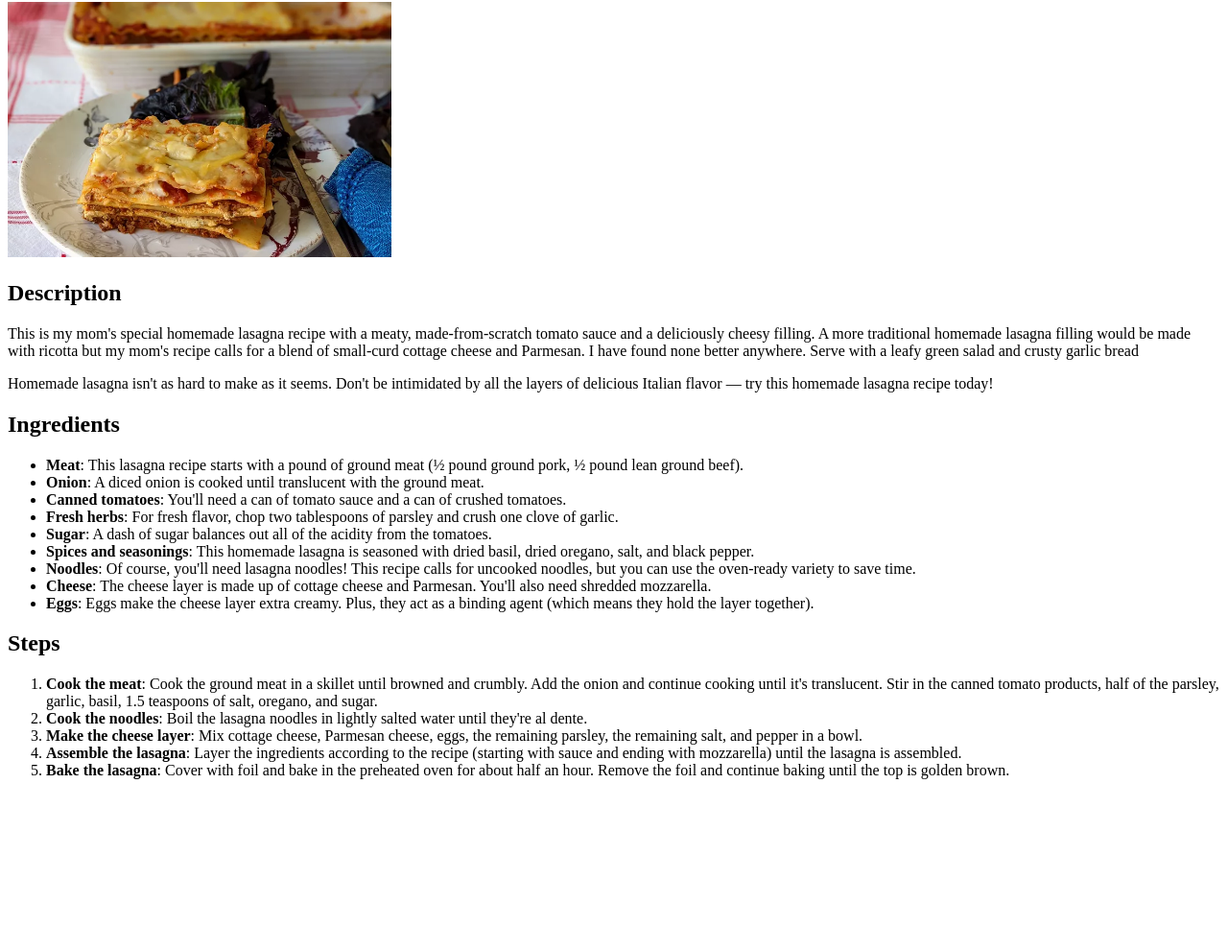
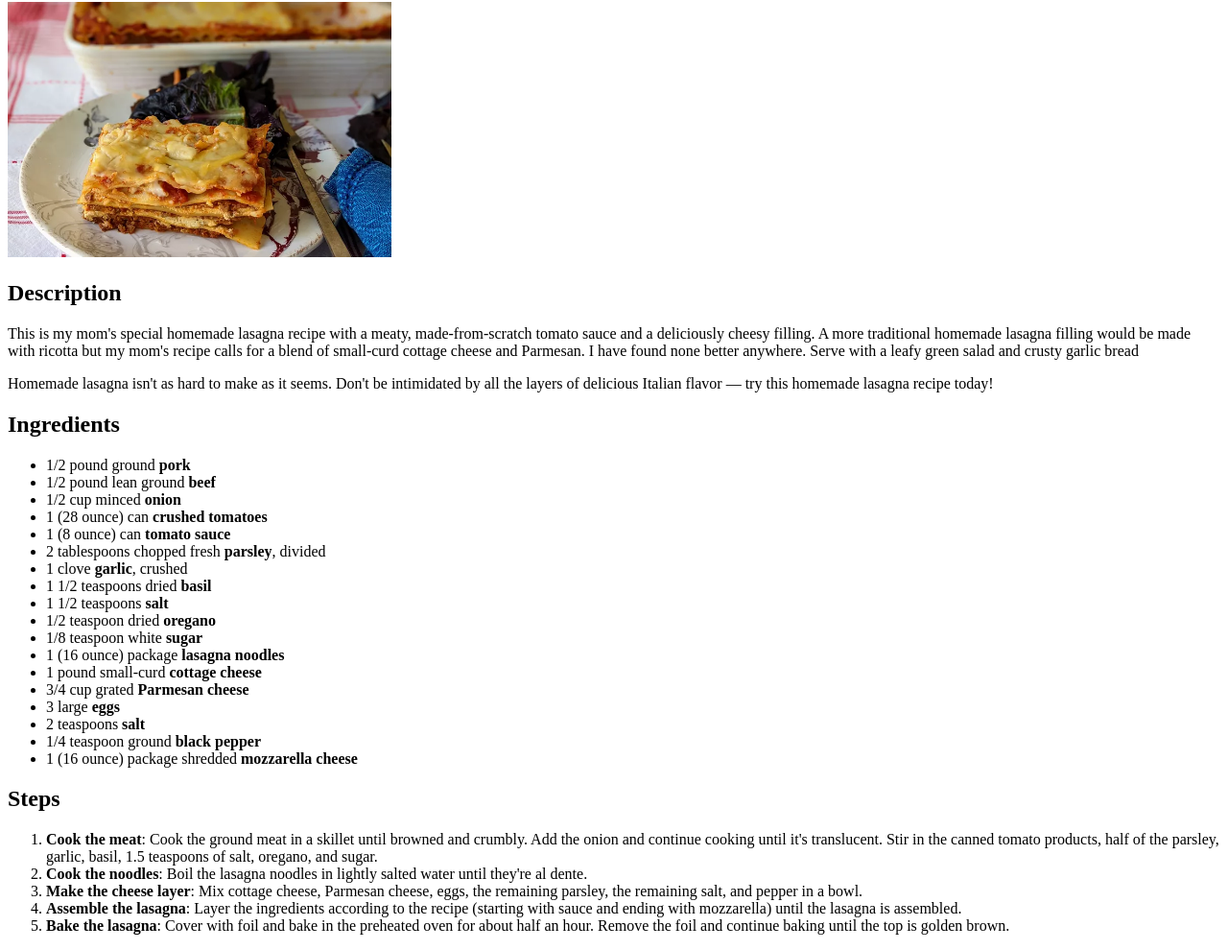
Before and after one commit to PaulAndreiC/odin-recipes, a plain HTML site: page recipes/lasagna.html in a window 1280 px wide. Shown: the part 78-1068 px from the top of the page at 96% size. Before the commit the page ends 906 px from the top, so only its background shows below. Drawn offline with Linux system fonts and the light colour scheme.

Commit message:
Modify Ingredients list

```diff
--- a/recipes/lasagna.html
+++ b/recipes/lasagna.html
@@ -26,31 +26,58 @@
         <h2>Ingredients</h2>
         <ul>
             <li>
-                <strong>Meat</strong>: This lasagna recipe starts with a pound of ground meat (½ pound ground pork, ½ pound lean ground beef).
+                1/2 pound ground <strong>pork</strong>
             </li>
             <li>
-                <strong>Onion</strong>: A diced onion is cooked until translucent with the ground meat.
+                1/2 pound lean ground <strong>beef</strong>
             </li>
             <li>
-                <strong>Canned tomatoes</strong>: You'll need a can of tomato sauce and a can of crushed tomatoes.
+                1/2 cup minced <strong>onion</strong>
             </li>
             <li>
-                <strong>Fresh herbs</strong>: For fresh flavor, chop two tablespoons of parsley and crush one clove of garlic.
+                1 (28 ounce) can <strong>crushed tomatoes</strong>
             </li>
             <li>
-                <strong>Sugar</strong>: A dash of sugar balances out all of the acidity from the tomatoes.
+                1 (8 ounce) can <strong>tomato sauce</strong>
             </li>
             <li>
-                <strong>Spices and seasonings</strong>: This homemade lasagna is seasoned with dried basil, dried oregano, salt, and black pepper.
+                2 tablespoons chopped fresh <strong>parsley</strong>, divided
             </li>
             <li>
-                <strong>Noodles</strong>: Of course, you'll need lasagna noodles! This recipe calls for uncooked noodles, but you can use the oven-ready variety to save time.
+                1 clove <strong>garlic</strong>, crushed
             </li>
             <li>
-                <strong>Cheese</strong>: The cheese layer is made up of cottage cheese and Parmesan. You'll also need shredded mozzarella.
+                1 1/2 teaspoons dried <strong>basil</strong>
             </li>
             <li>
-                <strong>Eggs</strong>: Eggs make the cheese layer extra creamy. Plus, they act as a binding agent (which means they hold the layer together).
+                1 1/2 teaspoons <strong>salt</strong>
+            </li>
+            <li>
+                1/2 teaspoon dried <strong>oregano</strong>
+            </li>
+            <li>
+                1/8 teaspoon white <strong>sugar</strong>
+            </li>
+            <li>
+                1 (16 ounce) package <strong>lasagna noodles</strong>
+            </li>
+            <li>
+                1 pound small-curd <strong>cottage cheese</strong>
+            </li>
+            <li>
+                3/4 cup grated <strong>Parmesan cheese</strong>
+            </li>
+            <li>
+                3 large <strong>eggs</strong>
+            </li>
+            <li>
+                2 teaspoons <strong>salt</strong>
+            </li>
+            <li>
+                1/4 teaspoon ground <strong>black pepper</strong>
+            </li>
+            <li>
+                1 (16 ounce) package shredded <strong>mozzarella cheese</strong>
             </li>
         </ul>
 
```
